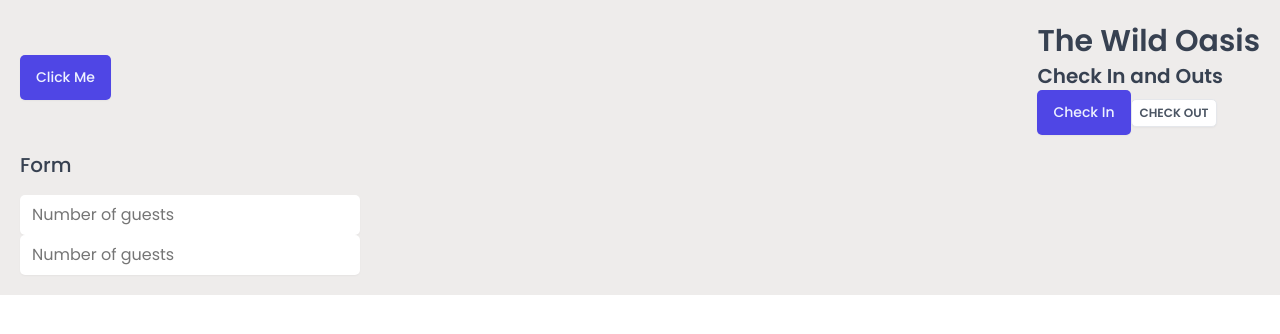
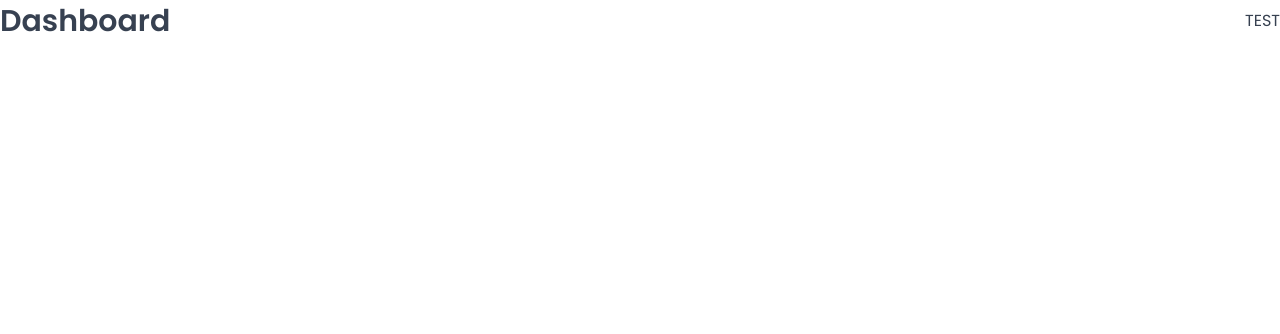
Before and after one commit to muyiwadosunmu/wild-oasis, a React (Vite) app: page /dashboard in a window 1280 px wide. Shown: the top 334 px of the page. Built offline with nearby package versions, Linux system fonts and the light colour scheme; a web font is replaced by a local one.

Commit message:
Setting up the routes

```diff
--- a/src/App.jsx
+++ b/src/App.jsx
@@ -1,46 +1,31 @@
-import styled from "styled-components";
+import { BrowserRouter, Routes, Route, Navigate } from "react-router-dom";
 import GlobalStyles from "./styles/GlobalStyles";
-import Button from "./ui/Button";
-import Input from "./ui/Input";
-import Heading from "./ui/Heading";
-import Row from "./ui/Row";
-
-const StyledApp = styled.div`
-  background-color: #eeeceb;
-  padding: 20px;
-`;
+import Dashboard from "./pages/Dashboard";
+import Bookings from "./pages/Bookings";
+import Cabins from "./pages/Cabins";
+import Users from "./pages/Users";
+import Settings from "./pages/Settings";
+import Account from "./pages/Account";
+import Login from "./pages/Login";
+import PageNotFound from "./pages/PageNotFound";
 
 function App() {
   return (
     <>
       <GlobalStyles />
-      <StyledApp>
-        <Row>
-          <Row type="horizontal">
-            <Button>Click Me</Button>
-            <div>
-              <Heading as="h1">The Wild Oasis</Heading>
-              <Heading as="h2">Check In and Outs</Heading>
-              <Button onClick={() => alert("Check In")}>Check In</Button>
-              <Button
-                variation="secondary"
-                size="small"
-                onClick={() => alert("Check Out")}
-              >
-                Check Out
-              </Button>
-            </div>
-          </Row>
-          <Row>
-            <Heading as="h3">Form</Heading>
-            <form>
-              <Input placeholder="Number of guests" />
-              <br />
-              <Input placeholder="Number of guests" />
-            </form>
-          </Row>
-        </Row>
-      </StyledApp>
+      <BrowserRouter>
+        <Routes>
+          <Route index element={<Navigate replace to="dashboard" />} />
+          <Route path="/dashboard" element={<Dashboard />} />
+          <Route path="/bookings" element={<Bookings />} />
+          <Route path="/cabins" element={<Cabins />} />
+          <Route path="/users" element={<Users />} />
+          <Route path="/settings" element={<Settings />} />
+          <Route path="/account" element={<Account />} />
+          <Route path="/login" element={<Login />} />
+          <Route path="*" element={<PageNotFound />} />
+        </Routes>
+      </BrowserRouter>
     </>
   );
 }
```
